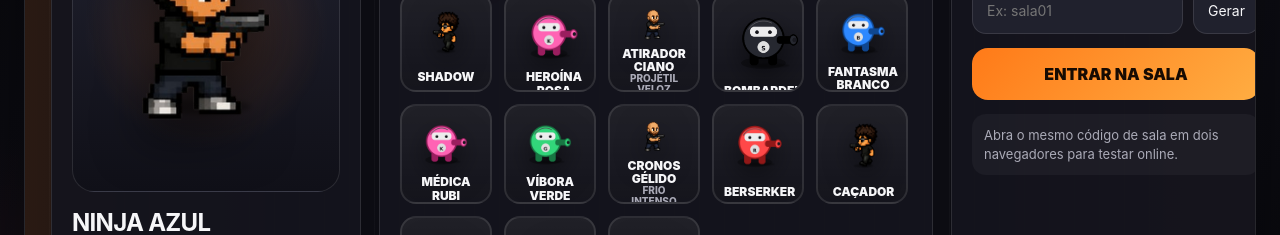
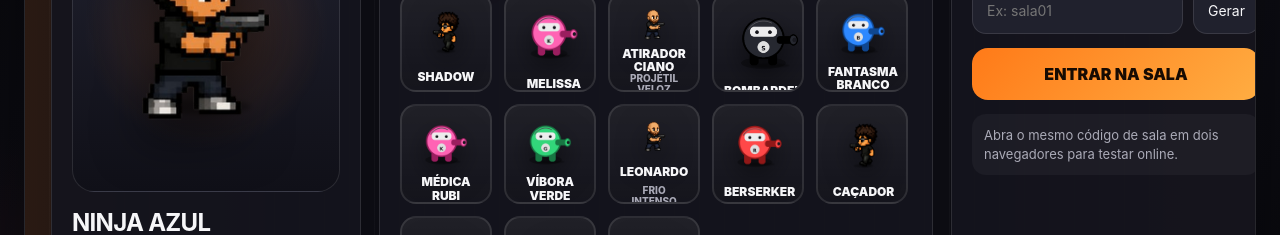
Before and after one commit to carlos11gaia11/jogo_seller_bullet, a plain HTML site: page index.html in a window 1280 px wide. Shown: the part 393-628 px from the top of the page. Drawn offline with Linux system fonts and the light colour scheme.

Commit message:
Update game.js

```diff
--- a/game.js
+++ b/game.js
@@ -136,7 +136,7 @@
     skill: "Passiva: muito rápido, mas recebe mais dano. Q: atravessa paredes por tempo curto."
   },
   pink: {
-    name: "Heroína Rosa",
+    name: "Melissa",
     image: "assets/player_pink.png",
     hp: 7,
     speed: 4.7,
@@ -220,7 +220,7 @@
     skill: "Passiva: inicia com tiros venenosos. Q: ativa veneno nos próximos tiros."
   },
   frost: {
-    name: "Cronos Gélido",
+    name: "Leonardo",
     image: "assets/player_cyan.png",
     hp: 6,
     speed: 3.9,
```
